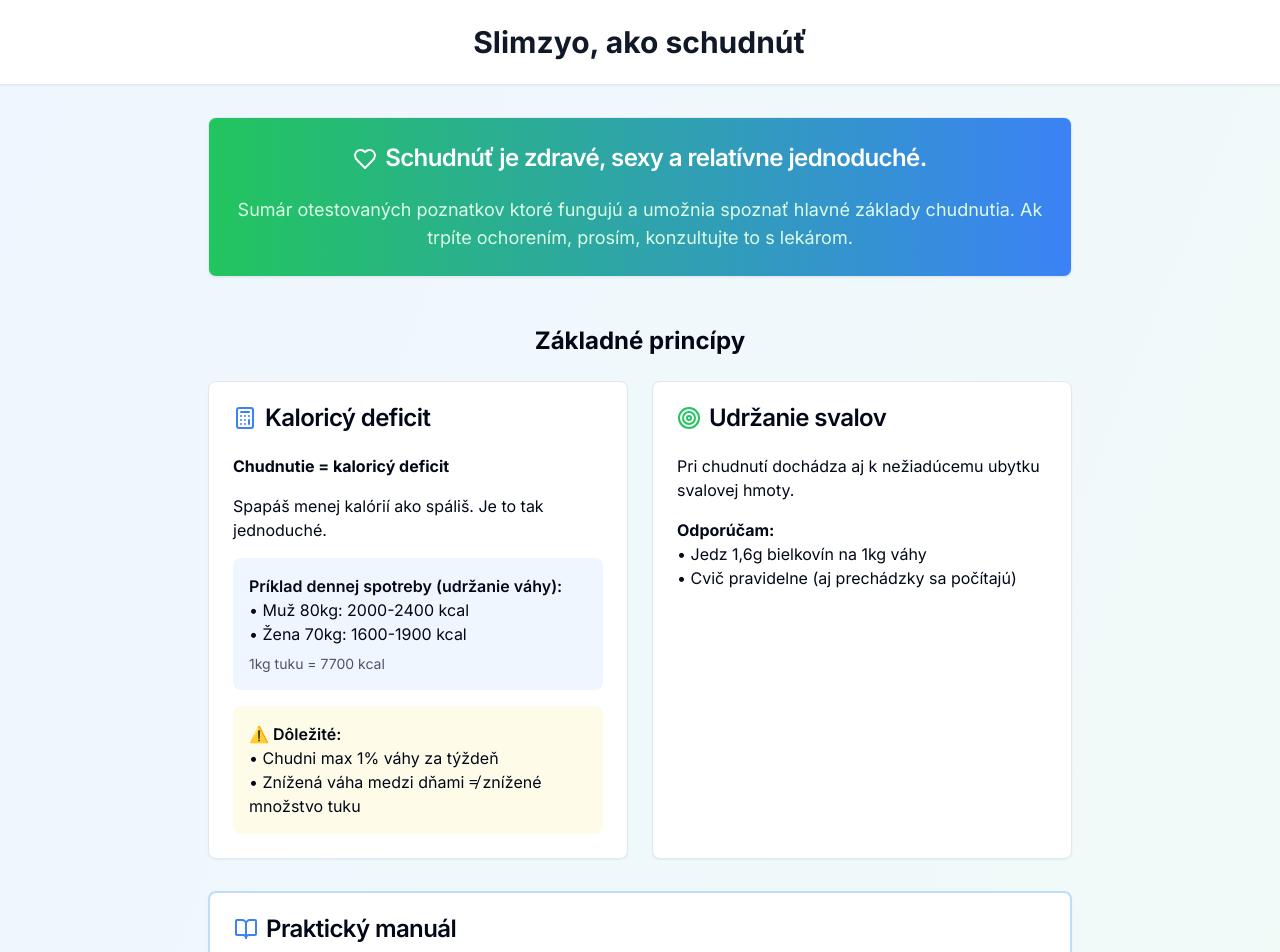
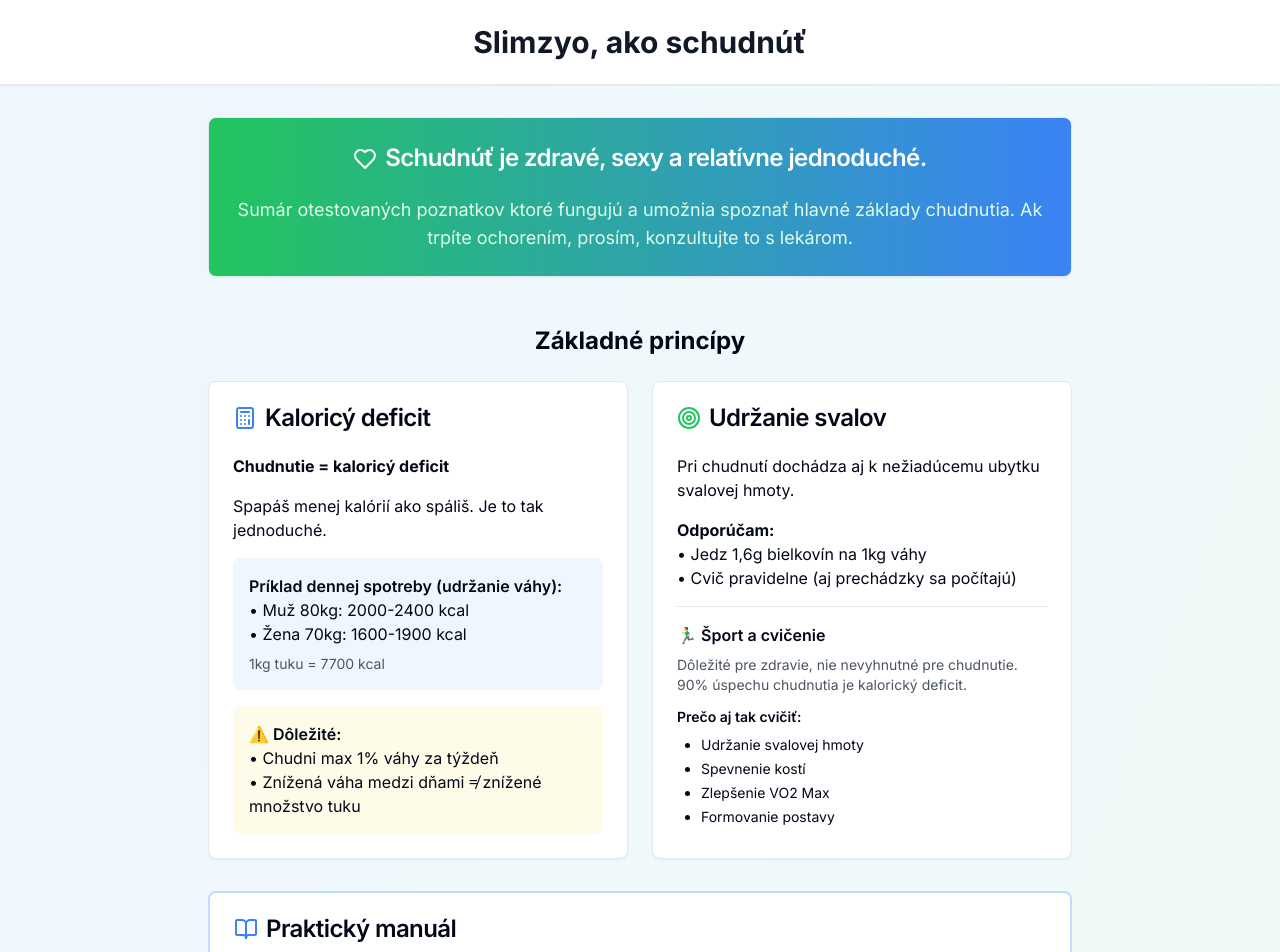
Before and after one commit to Luxqs/slimzyo, a React (Vite) app: page / in a window 1280 px wide. Shown: the top 952 px of the page. Built offline with nearby package versions, Linux system fonts and the light colour scheme.

Commit message:
Fix: Restore "Šport a cvičenie" section
Re-add the "Šport a cvičenie" section to the "Udržanie svalov" card.

```diff
--- a/src/pages/Index.tsx
+++ b/src/pages/Index.tsx
@@ -1,4 +1,3 @@
-
 import { Calculator, Heart, Target, BookOpen, Users, Mail } from "lucide-react";
 import { Button } from "@/components/ui/button";
 import { Card, CardContent, CardDescription, CardHeader, CardTitle } from "@/components/ui/card";
@@ -76,9 +75,26 @@ const Index = () => {
                   • Jedz 1,6g bielkovín na 1kg váhy <br/>
                   • Cvič pravidelne (aj prechádzky sa počítajú)
                 </p>
-              </CardContent>
-            </Card>
-          </div>
+
+              <Separator className="my-4" />
+
+              <h4 className="font-semibold mb-2 flex items-center">
+                🏃‍♂️ Šport a cvičenie
+              </h4>
+              <p className="text-sm text-gray-600 mb-3">Dôležité pre zdravie, nie nevyhnutné pre chudnutie. 90% úspechu chudnutia je kalorický deficit.</p>
+
+              <div>
+                <h5 className="font-semibold mb-2 text-sm">Prečo aj tak cvičiť:</h5>
+                <ul className="list-disc pl-6 space-y-1 text-sm">
+                  <li>Udržanie svalovej hmoty</li>
+                  <li>Spevnenie kostí</li>
+                  <li>Zlepšenie VO2 Max</li>
+                  <li>Formovanie postavy</li>
+                </ul>
+              </div>
+            </CardContent>
+          </Card>
+        </div>
 
           {/* Praktický manuál */}
           <Card className="border-2 border-blue-200">
```
